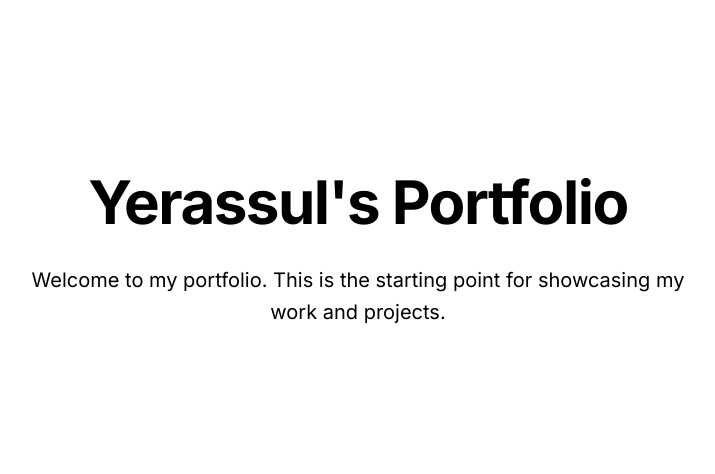
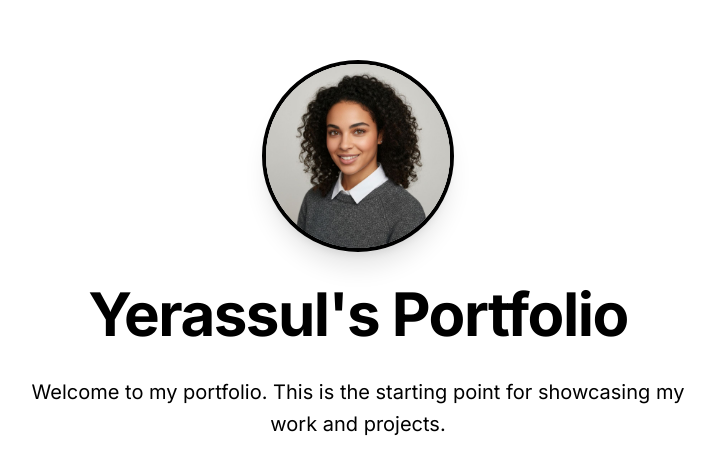
Before and after one commit to Yerassul777/Portfolio-, a Next.js app: page / in a window 1280 px wide. Shown: the part 150-624 px from the top of the page, without its empty margins (282-997 px from the left). Built offline with nearby package versions, Linux system fonts and the light colour scheme.

Commit message:
fix: resolve image loading issue with multiple fallbacks
Add placeholder, optimize display, and handle errors for image loading.

```diff
--- a/app/page.tsx
+++ b/app/page.tsx
@@ -1,7 +1,37 @@
+import Image from 'next/image'
+
 export default function Home() {
   return (
     <main className="flex min-h-screen flex-col items-center justify-center p-6">
       <div className="max-w-4xl w-full space-y-8 text-center">
+        {/* Profile Image with multiple fallback approaches */}
+        <div className="flex justify-center mb-8">
+          <div className="relative w-48 h-48 rounded-full overflow-hidden border-4 border-border shadow-xl">
+            <Image
+              src="/profile.jpg"
+              alt="Yerassul's Profile"
+              fill
+              className="object-cover"
+              priority
+              sizes="(max-width: 768px) 192px, 192px"
+              onError={(e) => {
+                console.log("[v0] Image loading error, attempting fallback")
+                const target = e.target as HTMLImageElement
+                target.style.display = 'none'
+              }}
+            />
+            {/* CSS fallback background image */}
+            <div
+              className="absolute inset-0 bg-muted"
+              style={{
+                backgroundImage: 'url(/profile.jpg)',
+                backgroundSize: 'cover',
+                backgroundPosition: 'center'
+              }}
+            />
+          </div>
+        </div>
+
         <h1 className="text-6xl font-bold tracking-tight">
           Yerassul's Portfolio
         </h1>
```
Also changed, not shown: public/profile.jpg (added).
